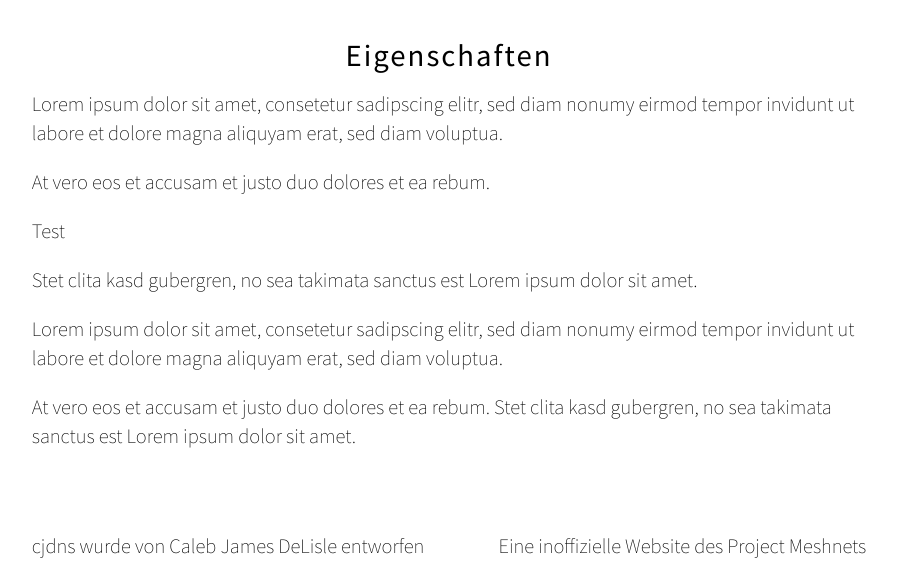
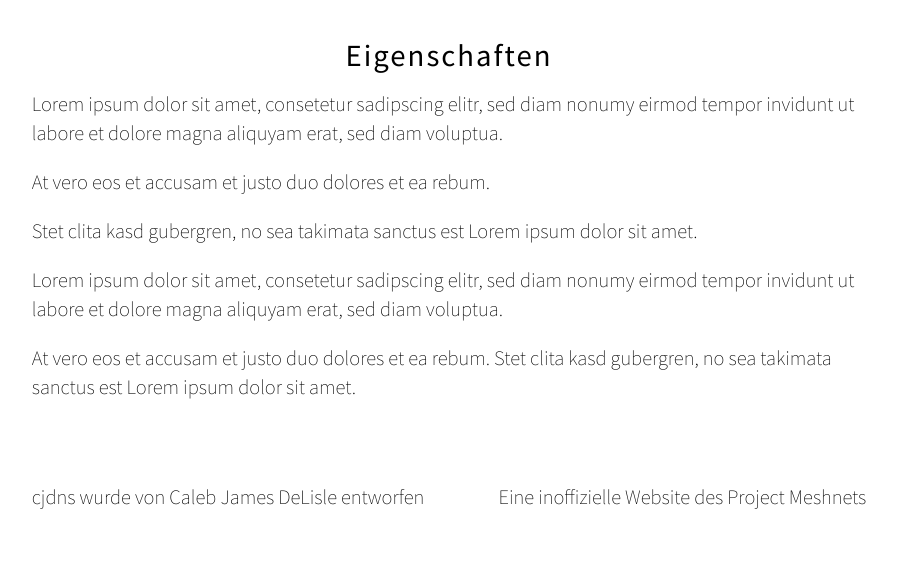
Before and after one commit to mawalu/cjdns-website, a Jekyll site: the page built from de/index.html, in a window 1280 px wide. Shown: the part 589-1170 px from the top of the page, without its empty margins (191-1088 px from the left). Built offline with Jekyll 4.4.1, drawn with Linux system fonts in a browser that asks for light colours; some web fonts are replaced; Markdown is read by kramdown in place of the engine named in the settings; after the commit the page ends 1121 px from its top, so only the background shows below that.

Commit message:
Update and rename features.md to 01-features.md

```diff
--- a/de/features.md
+++ b/de/01-features.md
@@ -7,7 +7,6 @@ Lorem ipsum dolor sit amet, consetetur sadipscing elitr, sed diam nonumy eirmod
 
 At vero eos et accusam et justo duo dolores et ea rebum.
 
-<span>Test</span>
 
 Stet clita kasd gubergren, no sea takimata sanctus est Lorem ipsum dolor sit amet.
 
```
